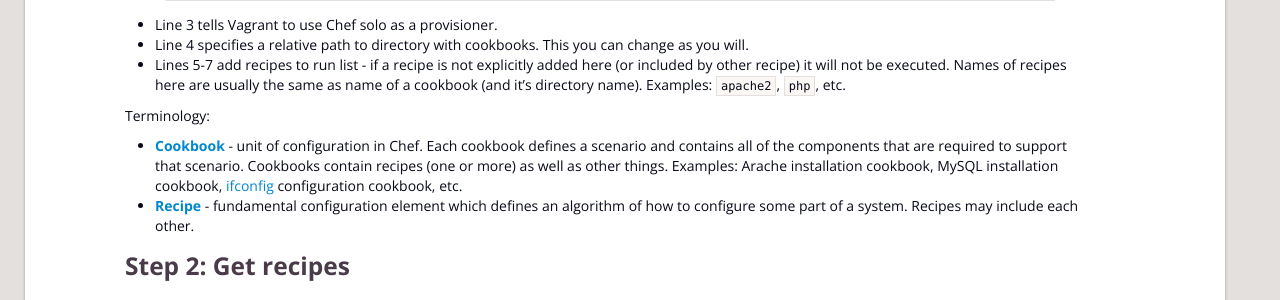
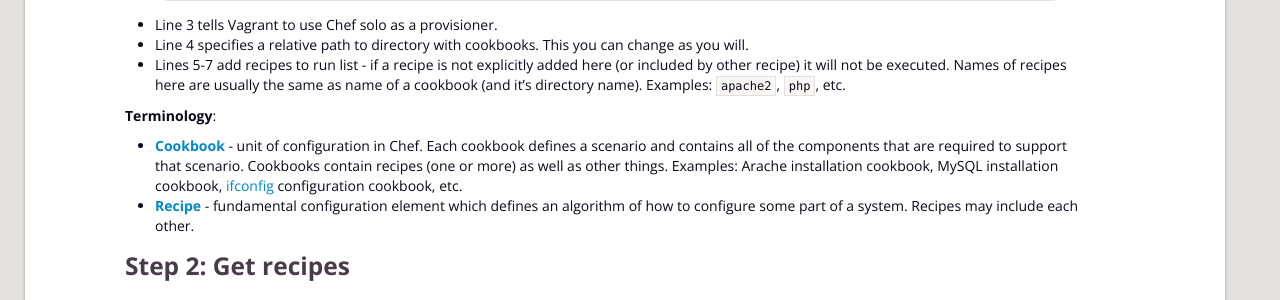
Before and after one commit to scriptin/scriptin.github.io, a Jekyll site: the page built from _posts/2013-05-08-vagrant-chef-intro.md, in a window 1280 px wide. Shown: the part 958-1258 px from the top of the page. Built offline with Jekyll 4.4.1, drawn with Linux system fonts in a browser that asks for light colours; comment, search, counter and statistics services are not loaded; part of the change alters nothing that is shown.

```diff
--- a/_posts/2013-05-08-vagrant-chef-intro.md
+++ b/_posts/2013-05-08-vagrant-chef-intro.md
@@ -43,7 +43,7 @@ end
 - Line 4 specifies a relative path to directory with cookbooks. This you can change as you will.
 - Lines 5-7 add recipes to run list - if a recipe is not explicitly added here (or included by other recipe) it will not be executed. Names of recipes here are usually the same as name of a cookbook (and it's directory name). Examples: `apache2`, `php`, etc.
 
-Terminology:
+**Terminology**:
 
 - **[Cookbook][]** - unit of configuration in Chef. Each cookbook defines a scenario and contains all of the components that are required to support that scenario. Cookbooks contain recipes (one or more) as well as other things. Examples: Arache installation cookbook, MySQL installation cookbook, [ifconfig](http://en.wikipedia.org/wiki/Ifconfig) configuration cookbook, etc.
 - **[Recipe][]** - fundamental configuration element which defines an algorithm of how to configure some part of a system. Recipes may include each other.
```
